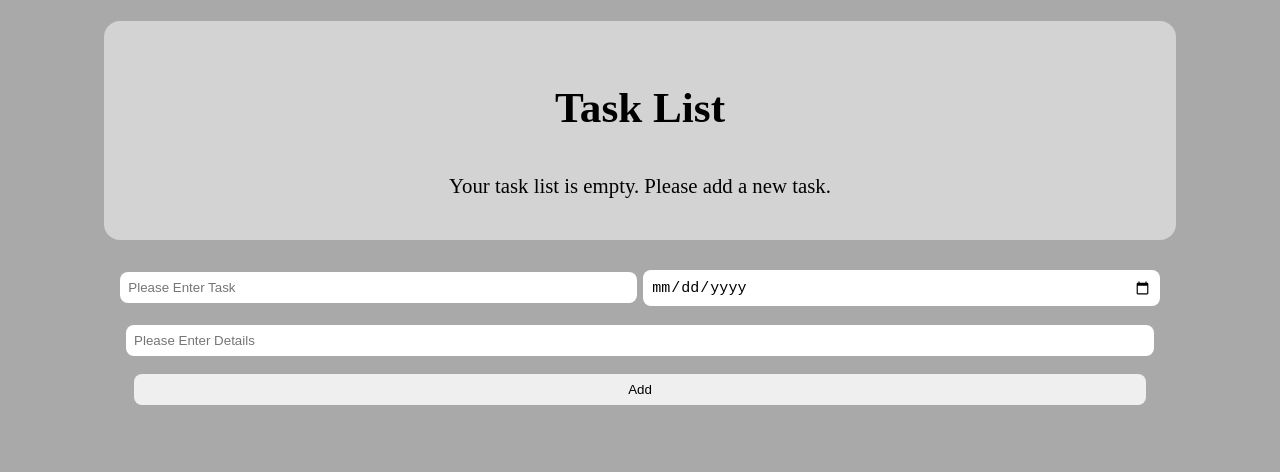
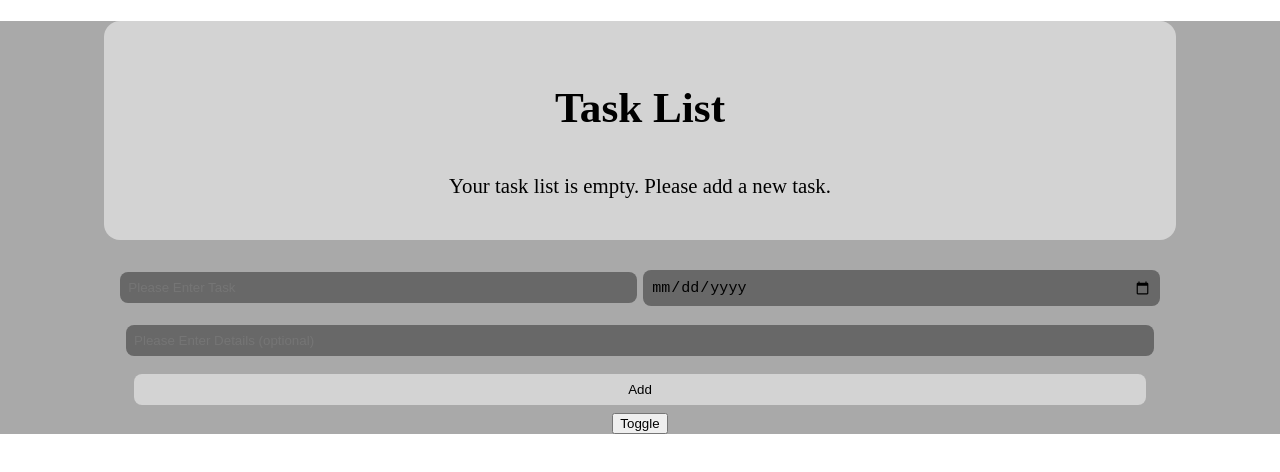
Before and after one commit to MSkibicki/react-hooks-context-project, a React (Create React App) app: page / in a window 1280 px wide. Shown: the top 472 px of the page. Built offline with nearby package versions, Linux system fonts and the light colour scheme.

Commit message:
added night mode

```diff
--- a/src/App.js
+++ b/src/App.js
@@ -1,17 +1,17 @@
 import React from 'react';
 import TaskContextProvider from './contexts/TaskContext';
-import Menu from './components/Menu';
-import Tasks from './components/Tasks';
-import Form from './components/Form';
+import ModeContextProvider from './contexts/ModeContext';
+import Body from './components/Body';
+
 
 const App = () => {
   return (
     <div className="App">
-      <TaskContextProvider>
-        <Menu />
-        <Tasks />
-        <Form />
-      </TaskContextProvider>
+        <ModeContextProvider>
+          <TaskContextProvider>
+            <Body />
+          </TaskContextProvider>
+        </ModeContextProvider>
     </div>
   );
 }
--- /dev/null
+++ b/src/components/Body.js
@@ -0,0 +1,26 @@
+import React, { useContext } from 'react';
+import { ModeContext } from '../contexts/ModeContext';
+import Menu from "./Menu";
+import Tasks from "./Tasks";
+import Form from "./Form";
+import SlideButton from "./SlideButton";
+
+
+const Body = () => {
+
+    const { darkMode, dark, light } = useContext(ModeContext);
+    const mode = darkMode ? dark : light;
+
+    return(
+        <div className="app-body" style={{background: mode.body}}>
+            <div className="app-content">
+                <Menu />
+                <Tasks />
+                <Form />
+                <SlideButton />
+            </div>
+        </div>
+    );
+}
+
+export default Body;
--- a/src/components/Form.js
+++ b/src/components/Form.js
@@ -1,7 +1,11 @@
 import React, { useContext, useState } from 'react';
 import { TaskContext } from "../contexts/TaskContext";
+import { ModeContext } from '../contexts/ModeContext';
 
-const AddTaskForm = () => {
+const Form = () => {
+
+    const { darkMode, dark, light } = useContext(ModeContext);
+    const mode = darkMode ? dark : light;
 
     const { dispatch } = useContext(TaskContext);
     const [name, setName] = useState("");
@@ -20,15 +24,15 @@ const AddTaskForm = () => {
 
     return (
         <form onSubmit={submitHandler}>
-            <input type="text" placeholder="Please Enter Task" value={name}
+            <input type="text" style={{background: mode.li, color: mode.color}} placeholder="Please Enter Task" value={name}
                 onChange={(e) => setName(e.target.value)} required />
-            <input type="date" placeholder="Please Enter Date" value={date}
+            <input type="date" style={{background: mode.li, color: mode.color}} placeholder="Please Enter Date" value={date}
                 onChange={(e) => setDate(e.target.value)} required />
-            <input type="text" placeholder="Please Enter Details" className="input-details" value={details}
+            <input type="text" style={{background: mode.li, color: mode.color}} placeholder="Please Enter Details (optional)" className="input-details" value={details}
                 onChange={(e) => setDetails(e.target.value)} />
-            <input type="submit" value="Add"/>
+            <input type="submit" style={{background: mode.taskDetails, color: mode.color}} value="Add"/>
         </form>
     );
 }
 
-export default AddTaskForm;
+export default Form;
--- a/src/components/Menu.js
+++ b/src/components/Menu.js
@@ -1,12 +1,15 @@
 import React, { useContext } from 'react';
 import { TaskContext } from '../contexts/TaskContext';
+import { ModeContext } from '../contexts/ModeContext';
 
 
 const Menu = () => {
     const { tasks } = useContext(TaskContext);
+    const { darkMode, dark, light } = useContext(ModeContext);
+    const mode = darkMode ? dark : light;
 
     return(
-        <div className="menu">
+        <div className="menu" style={{background: mode.menu, color: mode.color}}>
             <h1>Task List</h1>
             <p>{tasks.length ? `You have ${tasks.length} task(s)` : `Your task list is empty. Please add a new task.`}</p>
         </div>
--- /dev/null
+++ b/src/components/SlideButton.js
@@ -0,0 +1,13 @@
+import React, { useContext } from 'react';
+import { ModeContext } from "../contexts/ModeContext";
+
+const Button = () => {
+
+    const { toggleState } = useContext(ModeContext);
+
+    return(
+        <button onClick={toggleState}>Toggle</button>
+    );
+}
+
+export default Button;
--- a/src/components/TaskInfo.js
+++ b/src/components/TaskInfo.js
@@ -1,16 +1,20 @@
 import React, { useContext } from 'react';
 import { TaskContext } from '../contexts/TaskContext';
+import { ModeContext } from '../contexts/ModeContext';
 
 const TaskInfo = ({task}) => {
     const { dispatch } = useContext(TaskContext);
+    const { darkMode, dark, light } = useContext(ModeContext);
+    const mode = darkMode ? dark : light;
+
     return (
-        <li>
+        <li style={{background: mode.li, color: mode.color}}>
             <div className="task-main">
                 <div className="name">{task.name}</div>
                 <div className="date">{task.date}</div>
                 <span onClick={() => dispatch({type: "REMOVE_TASK", id: task.id})}>X</span>
             </div>
-            <div className="task-details">
+            <div className="task-details" style={{background: mode.taskDetails, color: mode.color}}>
                 <div className="details">{task.details}</div>
             </div>
         </li>
--- /dev/null
+++ b/src/contexts/ModeContext.js
@@ -0,0 +1,25 @@
+import React, { createContext, Component } from 'react';
+
+export const ModeContext = createContext();
+
+class ModeContextProvider extends Component {
+    state = {
+        darkMode: false,
+        dark: {body: "#06131f", menu: "#4f89db", taskDetails: "#4779bf", li: "#1b4785", color: "lightgray"},
+        light: {body: "darkgray", menu: "lightgray", taskDetails: "#d3d3d3", li: "#686868", color: "black"}
+    }
+
+    toggleState = () => {
+        this.setState({darkMode: !this.state.darkMode});
+    }
+
+    render() {
+        return (
+            <ModeContext.Provider value={{...this.state, toggleState: this.toggleState}}>
+                {this.props.children}
+            </ModeContext.Provider>
+        );
+    }
+}
+
+export default ModeContextProvider;
--- a/src/index.css
+++ b/src/index.css
@@ -1,19 +1,20 @@
 body {
     margin: 0;
-    background: darkgray;
     padding: 0;
 }
 
-.App {
-    color: black;
+.app-body {
+    background: darkgray;
+}
+
+.app-content {
     width: 85%;
+    margin: 0 auto;
     text-align: center;
-    margin: 0 auto;
 }
 
 .menu {
     text-align: center;
-    background: lightgray;
     padding: 1.3rem;
     border-radius: 1rem;
     margin: 1.3rem 0.5rem;
@@ -39,7 +40,6 @@ body {
 
 .task-details {
     padding: 0.2rem;
-    background-color: #d3d3d3;
     border-radius: 0.4rem;
     width: 98%;
     margin: 0.1rem auto;
@@ -59,7 +59,6 @@ ul {
 
 li {
     list-style: none;
-    background-color: #686868;
     margin: 0.5rem;
     padding: 0.3rem;
     border-radius: 0.6rem;
@@ -88,6 +87,7 @@ input[type="date"] {
     margin: 0.6rem 0.2rem;
     width: 46%;
     font-size: 0.94rem;
+    cursor: pointer;
 }
 
 input[type="submit"] {
@@ -97,6 +97,11 @@ input[type="submit"] {
     border: 0;
     border-radius: 0.5rem;
     width: 93%;
+    cursor: pointer;
+}
+
+input[type="submit"]:hover {
+    opacity: 0.6;
 }
 
 input[type="text"].input-details {
```
